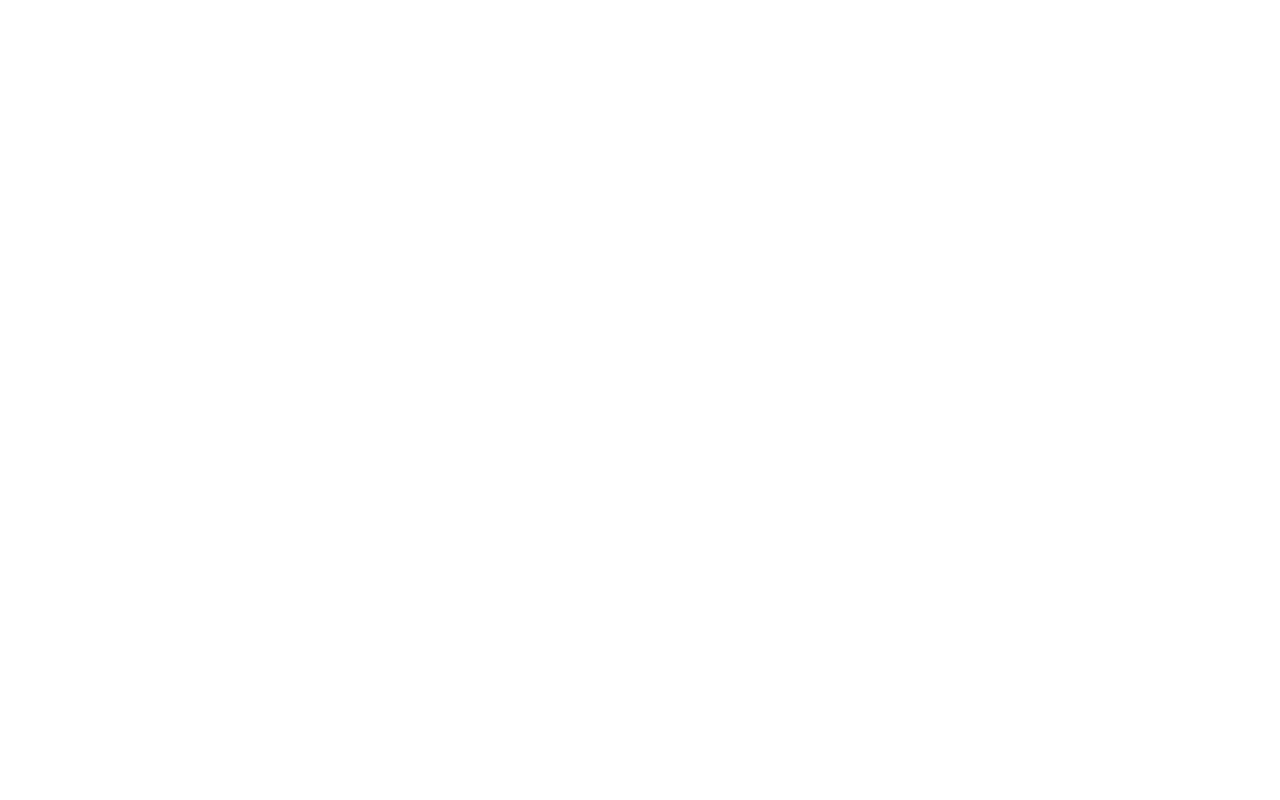
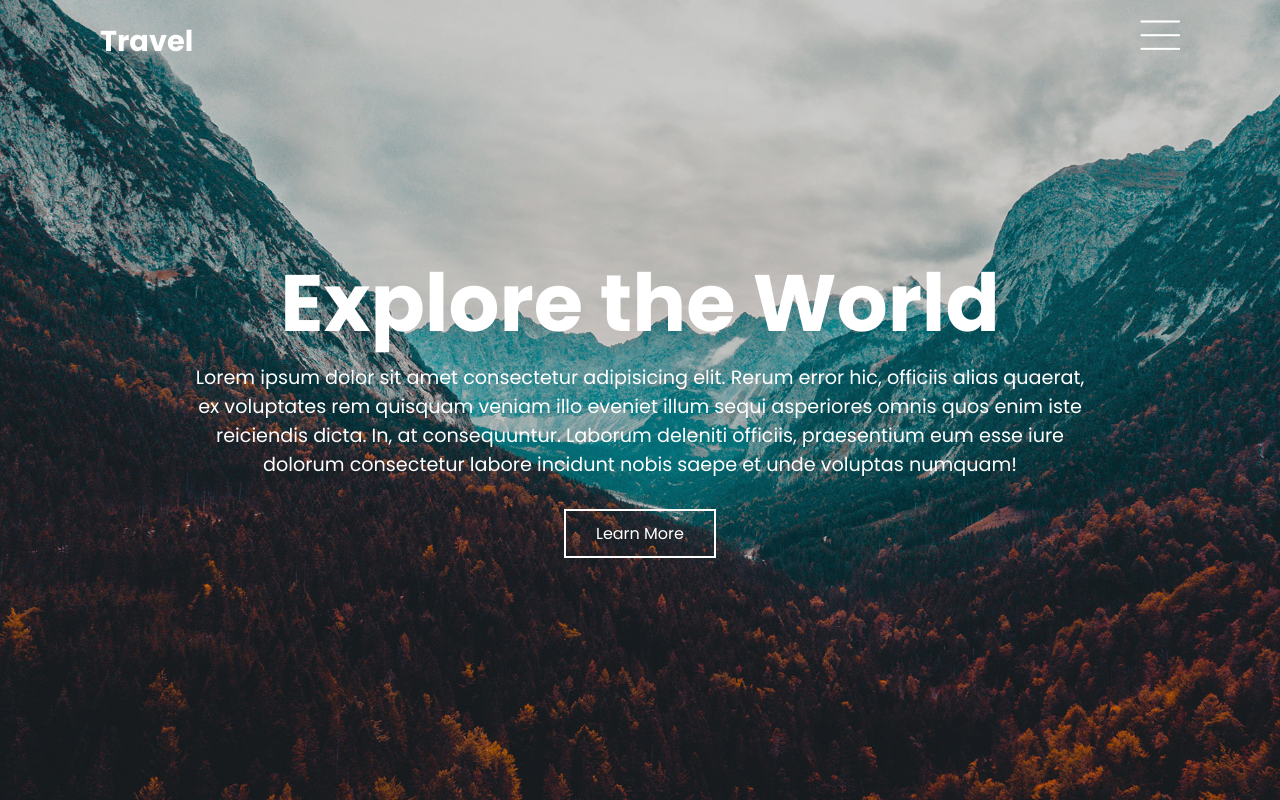
Before and after one commit to JostinSusa/NatureWebsite, a plain HTML site: page index.html in a window 1280 px wide. Drawn offline with Linux system fonts and the light colour scheme.

Commit message:
Creado el header, con fondo y call to action de Learn More, sin utilidad en el menu ni en el navbrand

```diff
--- a/css/estilos.css
+++ b/css/estilos.css
@@ -0,0 +1,75 @@
+*{
+    margin: 0;
+    padding: 0;
+    box-sizing: border-box;
+    font-family: 'Poppins', sans-serif;
+}
+body{
+    background: #111;
+}
+section{
+    position: relative;
+    padding: 100px;
+}
+.header{
+    position: absolute;
+    top: 0;
+    left: 0;
+    z-index: 1000000;
+    display: flex;
+    justify-content: space-between;
+    width: 100%;
+    padding-top: 20px;
+    padding-bottom: 20px;
+}
+.header .logo{
+    color: #fff;
+    text-decoration: none;
+    font-size: 1.2em;
+}
+.header .toggle img{
+    max-width: 40px;
+    cursor: pointer;
+}
+.banner{
+    position: relative;
+    width: 100%;
+    min-height: 100vh;
+    display: flex;
+    justify-content: center;
+    align-items: center ;
+}
+.banner .content{
+    position: relative;
+    max-width: 900px;
+    text-align: center;
+    z-index: 1;
+}
+.banner .content h2{
+    color: #fff;
+    font-size: 5em;
+}
+.banner .content p{
+    color: #fff;
+    font-size: 1.2em;
+}
+.btn{
+    position: relative;
+    display: inline-block;
+    margin-top: 30px;
+    padding: 10px 30px;
+    background: transparent;
+    color: #fff;
+    text-decoration: none;
+    border: 2px solid #fff;
+}
+.fitBg{
+    position: absolute;
+    top: 0;
+    left: 0;
+    width: 100%;
+    height: 100%;
+    object-fit: cover;
+    opacity: 0.8;
+    z-index: 0;
+}
--- a/index.html
+++ b/index.html
@@ -3,10 +3,23 @@
 <head>
     <meta charset="UTF-8">
     <meta name="viewport" content="width=device-width, initial-scale=1.0">
+    <link href="https://fonts.googleapis.com/css2?family=Poppins:ital,wght@0,100;0,200;0,300;0,400;0,500;0,600;0,700;0,800;0,900;1,100;1,200;1,300;1,400;1,500;1,600;1,700;1,800;1,900&display=swap" rel="stylesheet">
     <link rel="stylesheet" href="css/estilos.css">
-    <title>Document</title>
+    <title>Nature Website</title>
 </head>
 <body>
+    <section class="header">
+        <a href="#" class="logo"><h2>Travel</h2></a>
+        <div class="toggle"><img src="img/toggle.png" alt=""></div>
+    </section>
 
+    <section class="banner">
+        <img src="img/banner.jpg" class="fitBg">
+        <div class="content">
+            <h2>Explore the World</h2>
+            <p>Lorem ipsum dolor sit amet consectetur adipisicing elit. Rerum error hic, officiis alias quaerat, ex voluptates rem quisquam veniam illo eveniet illum sequi asperiores omnis quos enim iste reiciendis dicta. In, at consequuntur. Laborum deleniti officiis, praesentium eum esse iure dolorum consectetur labore incidunt nobis saepe et unde voluptas numquam!</p>
+            <a href="#" class="btn">Learn More</a>
+        </div>
+    </section>
 </body>
 </html>
```
